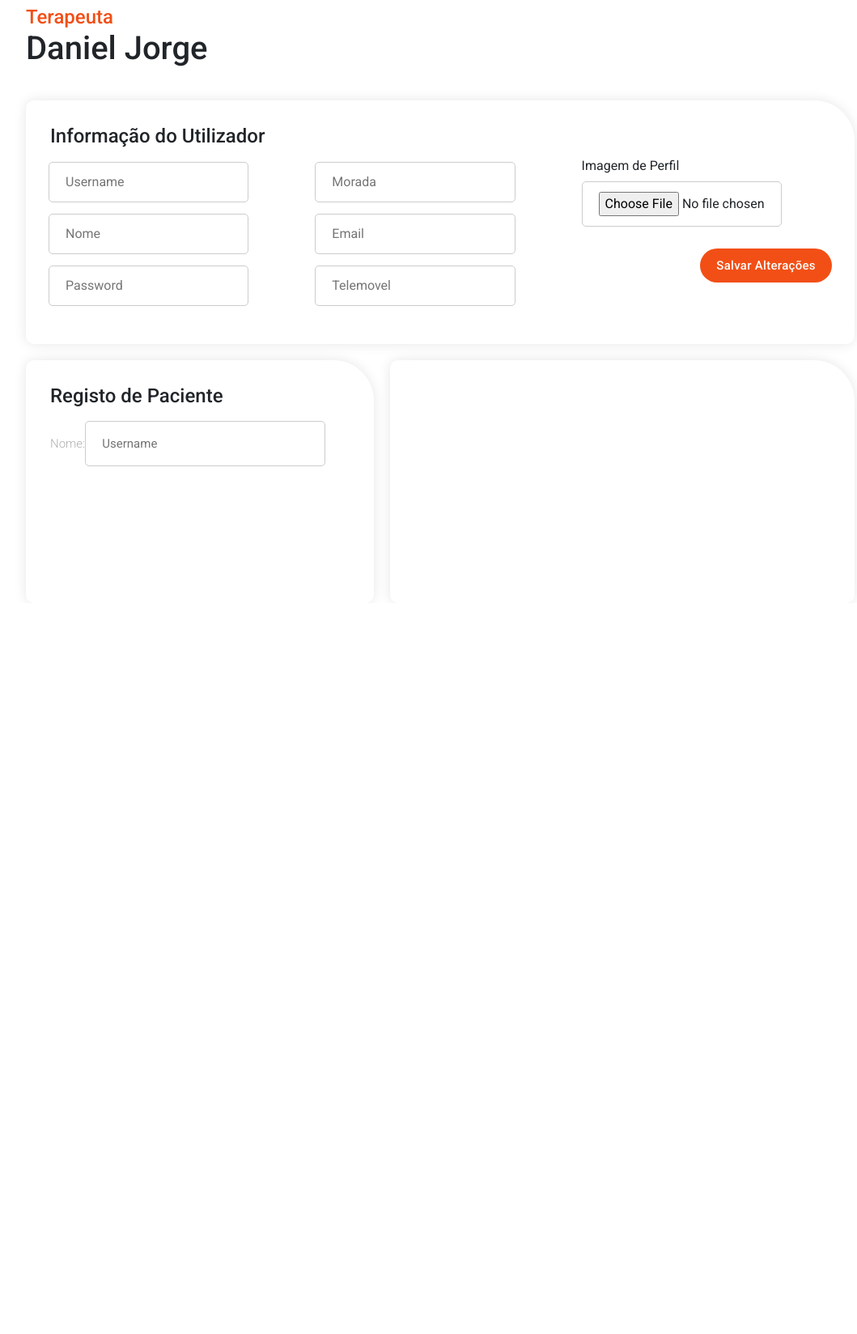
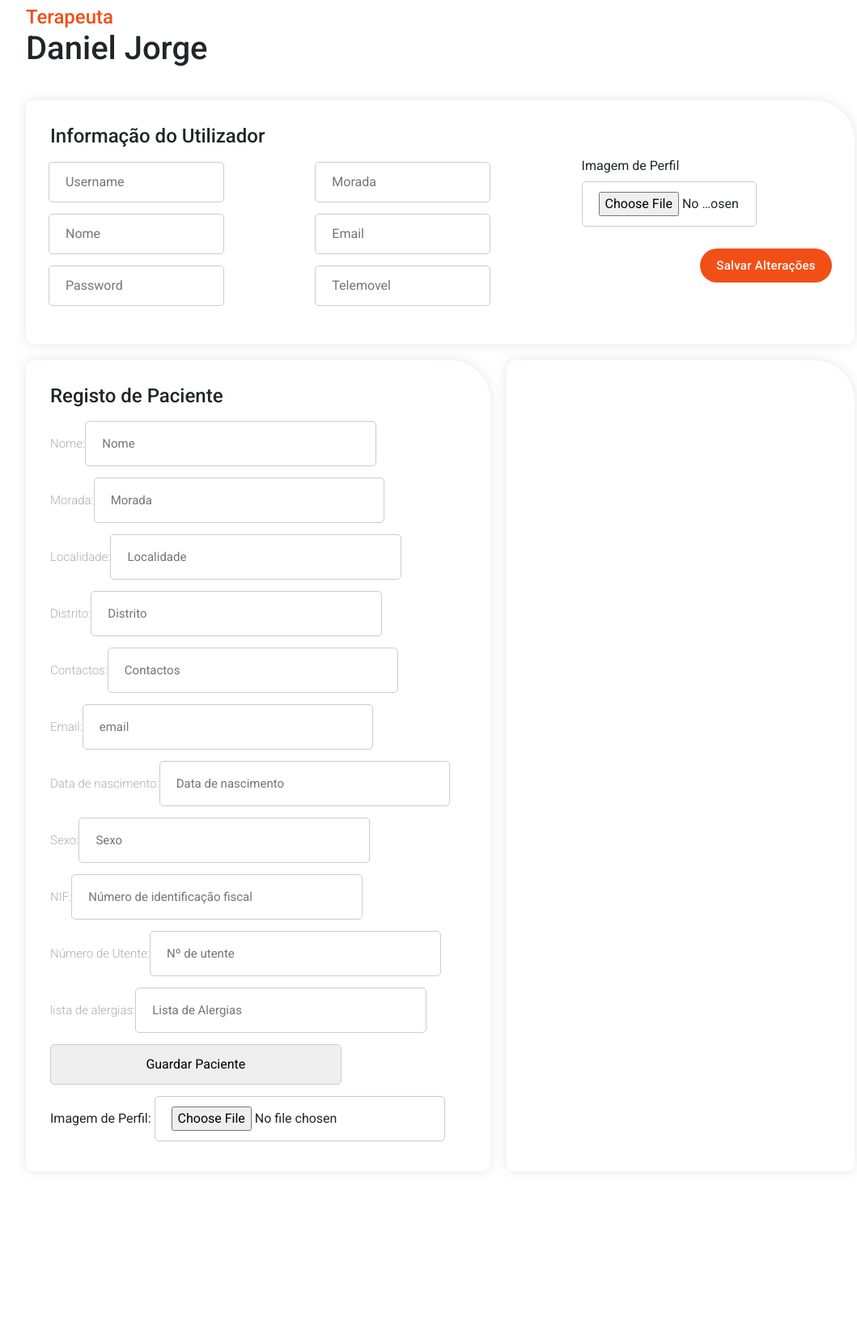
Before and after one commit to bcjorge/rehabsim, a PHP site: page /pag_terapeuta.php in a window 1280 px wide. Shown: the part 143-1791 px from the top of the page at 81% size, without its empty margins (96-1155 px from the left). Before the commit the page ends 719 px from the top, so only its background shows below. Run offline with PHP 8.4, Linux system fonts and the light colour scheme; some libraries are stand-ins or nearby versions.

Commit message:
registo paciente

```diff
--- a/rehabsim/assets/css/pag.css
+++ b/rehabsim/assets/css/pag.css
@@ -15,8 +15,8 @@
 .containerBlocks {
     padding-top: 40px;
     display: grid;
-    grid-template-columns: 1.5fr 2fr;
-    grid-template-rows: 1fr 1fr;
+    grid-template-columns: 2fr 1.5fr;
+    grid-template-rows: 0.5fr 1fr;
     gap: 20px 20px;
     grid-auto-flow: row;
     grid-template-areas:
@@ -66,7 +66,7 @@
 }
 
 input{
-    width: 80%;
+    width: 70%;
     padding: 12px 20px;
     margin: 7px 0;
     display: inline-block;
--- a/rehabsim/pag_terapeuta.php
+++ b/rehabsim/pag_terapeuta.php
@@ -92,7 +92,21 @@ https://templatemo.com/tm-570-chain-app-dev
       <div class="pac">
         <h4>Registo de Paciente</h4>
         <div class="formPaciente">
-        <p>Nome:<input type="text" placeholder="Username"></p>
+        <p>Nome:<input type="text" placeholder="Nome"></p>
+        <p>Morada:<input type="text" placeholder="Morada"></p>
+        <p>Localidade:<input type="text" placeholder="Localidade"></p>
+        <p>Distrito:<input type="text" placeholder="Distrito"></p>
+        <p>Contactos:<input type="text" placeholder="Contactos"></p>
+        <p>Email:<input type="text" placeholder="email"></p>
+        <p>Data de nascimento:<input type="text" placeholder="Data de nascimento"></p>
+        <p>Sexo:<input type="text" placeholder="Sexo"></p>
+        <p>NIF:<input type="text" placeholder="Número de identificação fiscal"></p>
+        <p>Número de Utente:<input type="text" placeholder="Nº de utente"></p>
+        <p>lista de alergias:<input type="text" placeholder="Lista de Alergias"></p>
+        <div class="gradient-button"><input type="Submit" placeholder="Guardar Paciente" value="Guardar Paciente"></div>
+        <label for="img">Imagem de Perfil: </label>
+        <input type="file" id="img" name="img" accept="image/*">
+
       </div>
       </div>
       <div class="pl"></div>
```
